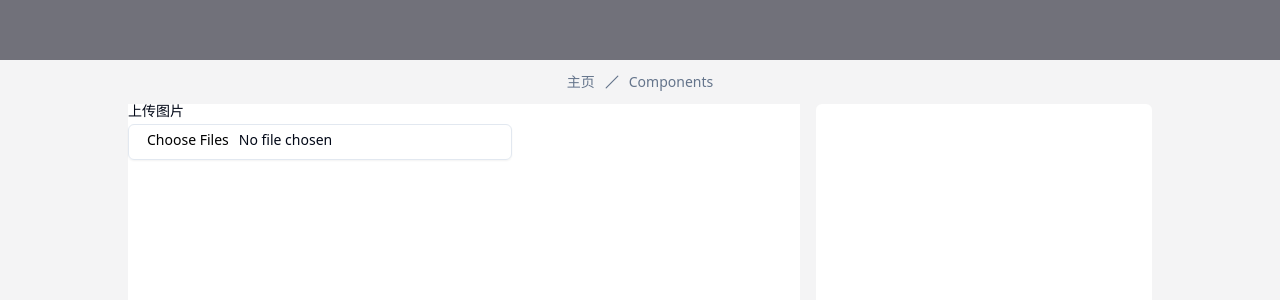
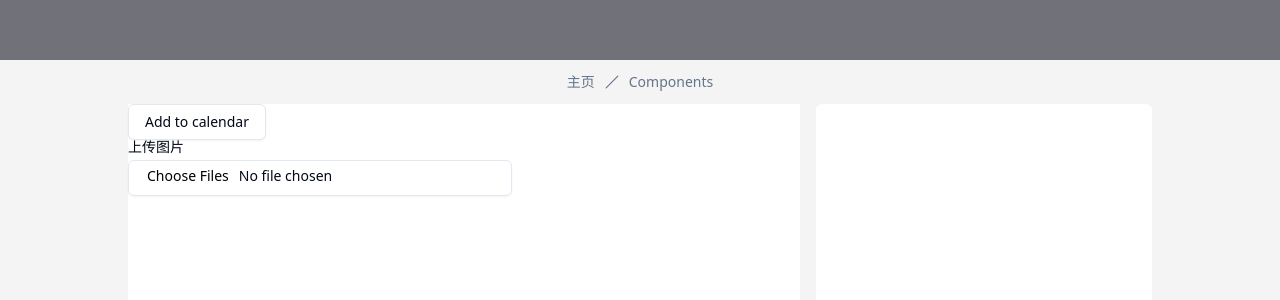
Before and after one commit to LuoTianOrange/meme-display-maker, a Vue app: page /#/ in a window 1280 px wide. Shown: the top 300 px of the page. Built offline with nearby package versions, Linux system fonts and the light colour scheme; what tailwindcss-motion would draw is missing.

Commit message:
faet:添加一些组件

```diff
--- a/package.json
+++ b/package.json
@@ -21,7 +21,8 @@
     "tailwindcss-motion": "0.4.3-beta",
     "unplugin-vue-router": "^0.10.8",
     "vue": "^3.5.12",
-    "vue-router": "^4.5.0"
+    "vue-router": "^4.5.0",
+    "vue-sonner": "^1.3.0"
   },
   "devDependencies": {
     "@types/node": "^22.10.0",
--- a/src/App.vue
+++ b/src/App.vue
@@ -1,10 +1,12 @@
 <script setup>
 import { RouterView } from 'vue-router';
+import { Toaster } from '@/components/ui/sonner'
 </script>
 
 <template>
   <div>
     <RouterView></RouterView>
+    <Toaster />
   </div>
 </template>
 
--- /dev/null
+++ b/src/components/ui/button/Button.vue
@@ -0,0 +1,23 @@
+<script setup>
+import { cn } from '@/lib/utils';
+import { Primitive } from 'radix-vue';
+import { buttonVariants } from '.';
+
+const props = defineProps({
+  variant: { type: null, required: false },
+  size: { type: null, required: false },
+  class: { type: null, required: false },
+  asChild: { type: Boolean, required: false },
+  as: { type: null, required: false, default: 'button' },
+});
+</script>
+
+<template>
+  <Primitive
+    :as="as"
+    :as-child="asChild"
+    :class="cn(buttonVariants({ variant, size }), props.class)"
+  >
+    <slot />
+  </Primitive>
+</template>
--- /dev/null
+++ b/src/components/ui/button/index.js
@@ -0,0 +1,34 @@
+import { cva } from 'class-variance-authority';
+
+export { default as Button } from './Button.vue';
+
+export const buttonVariants = cva(
+  'inline-flex items-center justify-center gap-2 whitespace-nowrap rounded-md text-sm font-medium transition-colors focus-visible:outline-none focus-visible:ring-1 focus-visible:ring-ring disabled:pointer-events-none disabled:opacity-50 [&_svg]:pointer-events-none [&_svg]:size-4 [&_svg]:shrink-0',
+  {
+    variants: {
+      variant: {
+        default:
+          'bg-primary text-primary-foreground shadow hover:bg-primary/90',
+        destructive:
+          'bg-destructive text-destructive-foreground shadow-sm hover:bg-destructive/90',
+        outline:
+          'border border-input bg-background shadow-sm hover:bg-accent hover:text-accent-foreground',
+        secondary:
+          'bg-secondary text-secondary-foreground shadow-sm hover:bg-secondary/80',
+        ghost: 'hover:bg-accent hover:text-accent-foreground',
+        link: 'text-primary underline-offset-4 hover:underline',
+      },
+      size: {
+        default: 'h-9 px-4 py-2',
+        xs: 'h-7 rounded px-2',
+        sm: 'h-8 rounded-md px-3 text-xs',
+        lg: 'h-10 rounded-md px-8',
+        icon: 'h-9 w-9',
+      },
+    },
+    defaultVariants: {
+      variant: 'default',
+      size: 'default',
+    },
+  },
+);
--- a/src/components/ui/input/Input.vue
+++ b/src/components/ui/input/Input.vue
@@ -21,6 +21,7 @@ const modelValue = useVModel(props, 'modelValue', emits, {
 const handleFileChange = (event: Event) => {
   const target = event.target as HTMLInputElement
   const files = target.files ? Array.from(target.files) : null
+  console.log('Uploaded files:', files)
   emits('update:modelValue', files)
 }
 </script>
--- /dev/null
+++ b/src/components/ui/sonner/Sonner.vue
@@ -0,0 +1,43 @@
+<script setup>
+import { Toaster as Sonner } from 'vue-sonner';
+
+const props = defineProps({
+  invert: { type: Boolean, required: false },
+  theme: { type: String, required: false },
+  position: { type: String, required: false },
+  hotkey: { type: Array, required: false },
+  richColors: { type: Boolean, required: false },
+  expand: { type: Boolean, required: false },
+  duration: { type: Number, required: false },
+  gap: { type: Number, required: false },
+  visibleToasts: { type: Number, required: false },
+  closeButton: { type: Boolean, required: false },
+  toastOptions: { type: Object, required: false },
+  class: { type: String, required: false },
+  style: { type: null, required: false },
+  offset: { type: [String, Number], required: false },
+  dir: { type: String, required: false },
+  icons: { type: Object, required: false },
+  containerAriaLabel: { type: String, required: false },
+  pauseWhenPageIsHidden: { type: Boolean, required: false },
+  cn: { type: Function, required: false },
+});
+</script>
+
+<template>
+  <Sonner
+    class="toaster group"
+    v-bind="props"
+    :toast-options="{
+      classes: {
+        toast:
+          'group toast group-[.toaster]:bg-background group-[.toaster]:text-foreground group-[.toaster]:border-border group-[.toaster]:shadow-lg',
+        description: 'group-[.toast]:text-muted-foreground',
+        actionButton:
+          'group-[.toast]:bg-primary group-[.toast]:text-primary-foreground',
+        cancelButton:
+          'group-[.toast]:bg-muted group-[.toast]:text-muted-foreground',
+      },
+    }"
+  />
+</template>
--- /dev/null
+++ b/src/components/ui/sonner/index.js
@@ -0,0 +1 @@
+export { default as Toaster } from './Sonner.vue';
--- a/src/pages/home/index.vue
+++ b/src/pages/home/index.vue
@@ -10,23 +10,61 @@
             <div class="flex h-full flex-row max-w-screen-lg w-full flex-grow mx-5 mb-5 rounded-md">
                 <!--控件-->
                 <div class="w-2/3 flex-grow mr-4 bg-white">
+                    <Button variant="outline" @click="() => {
+                        toast('Event has been created', {
+                            description: 'Sunday, December 03, 2023 at 9:00 AM',
+                            action: {
+                                label: 'Undo',
+                                onClick: () => console.log('Undo'),
+                            },
+                        })
+                    }">
+                        Add to calendar
+                    </Button>
                     <div class="grid w-full max-w-sm items-center gap-1.5">
                         <Label for="picture">上传图片</Label>
-                        <Input id="picture" type="file" />
+                        <Input accept="image/*" v-model="uploadedFiles" @update:modelValue="handleFileChange"
+                            id="picture" type="file" />
                     </div>
                 </div>
                 <!--展示-->
-                <div class="w-1/3 flex-grow bg-white rounded-md"></div>
+                <div class="w-1/3 flex-grow bg-white rounded-md">
+                    <div v-for="file in uploadedFiles" :key="file.name">
+                        <img v-if="file.type && file.type.startsWith('image/')" :src="file.url" :alt="file.name"
+                            class="w-full h-auto" />
+                        <div v-else>{{ file.name }}</div>
+                    </div>
+                </div>
             </div>
         </div>
         <!--底部导航栏-->
         <div class="w-full"></div>
     </div>
 </template>
-<script setup>
+<script lang="js" setup>
+import { Button } from '@/components/ui/button'
+import { toast } from 'vue-sonner'
 import { Input } from '@/components/ui/input'
 import { Label } from '@/components/ui/label'
 import BreadCrumb from '@/components/BreadCrumb.vue';
+import { ref } from 'vue'
+
+const uploadedFiles = ref([])
+const handleFileChange = (files) => {
+    if (files) {
+        const allowedTypes = ['image/png', 'image/jpeg', 'image/gif']
+        uploadedFiles.value = files
+            .filter(file => allowedTypes.includes(file.type))
+            .map(file => ({
+                name: file.name,
+                type: file.type,
+                url: URL.createObjectURL(file)
+            }))
+    } else {
+        uploadedFiles.value = []
+    }
+}
+
 </script>
 <style scoped>
 .f-c-c {
```
Also changed, not shown: 1 other file (tests, documents, lock files or other folders).
